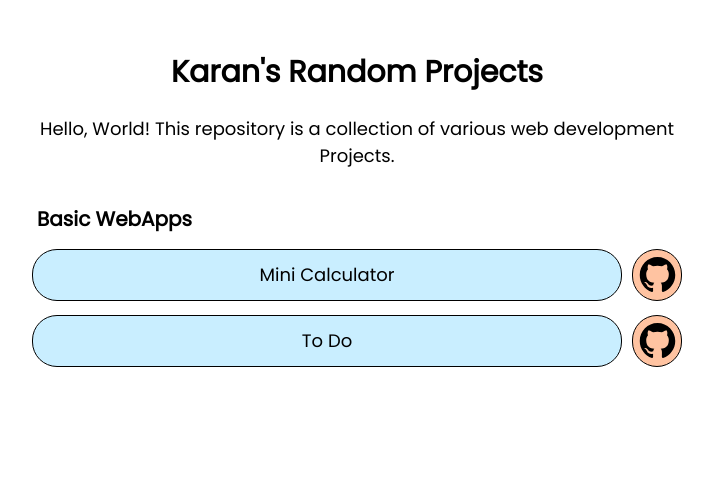
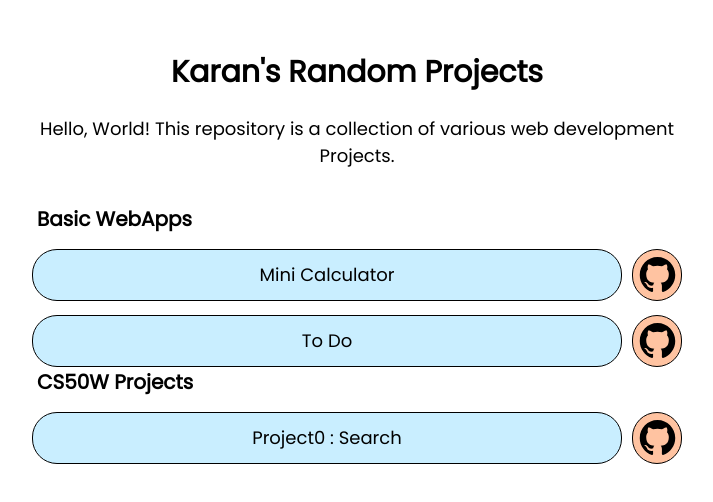
Before and after one commit to thekarananand/WebD_Portfolio, a plain HTML site: page index.html in a window 1280 px wide. Shown: the whole page, without its empty margins (283-996 px from the left). Drawn offline with Linux system fonts and the light colour scheme.

Commit message:
Update index.html

```diff
--- a/index.html
+++ b/index.html
@@ -128,5 +128,25 @@
 
         </div>
 
+        <div class="containerHead">
+            CS50W Projects
+        </div>
+
+        <div class="container">
+
+            <a href="https://thekarananand.github.io/cs50_web_2020/Project0_search/">
+                <div class="Project">
+                    Project0 : Search
+                </div>
+            </a>
+            <a href="https://github.com/thekarananand/cs50_web_2020/tree/main/Project0_search">
+                <div class="GitHub-Link">
+                    <img src="github-mark.svg" alt="Github" width="49px">
+                </div>
+            </a>
+
+
+        </div>
+
     </body>
 </html>
```
